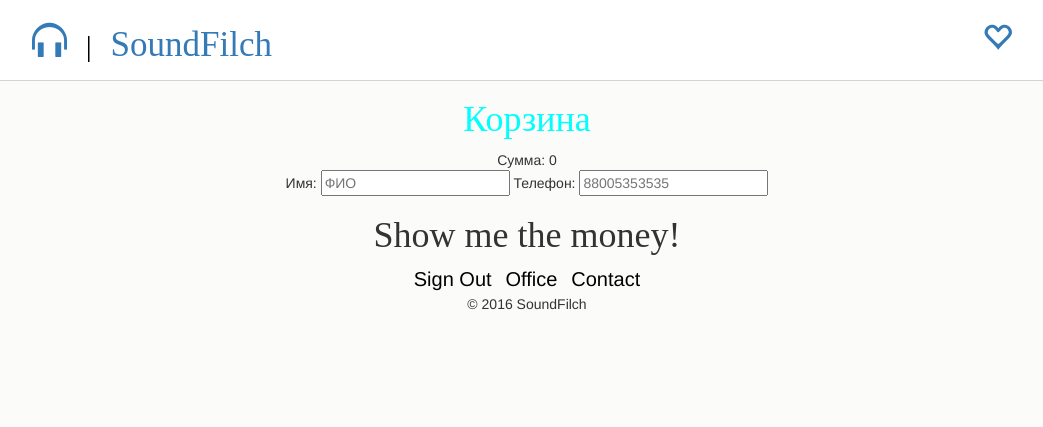
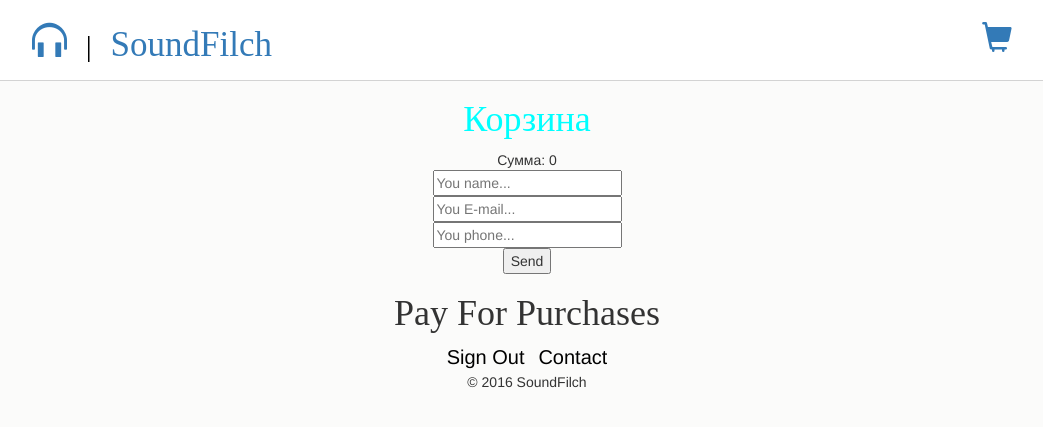
Before and after one commit to feelemon/OnlineMagazine, a Django app: page /backet/ in a window 1280 px wide. Shown: the top 427 px of the page, without its empty margins (113-1156 px from the left). Run offline with Django 3.2, Linux system fonts and the light colour scheme; the visitor is signed in with stand-in values (Sample User, id 1); parts of the project's set-up code (start-up, migrations or seed data) failed here and were passed over; some libraries are stand-ins or nearby versions.

Commit message:
the best design and more features

```diff
--- a/magazine/forms.py
+++ b/magazine/forms.py
@@ -9,4 +9,5 @@ class PostForm(forms.ModelForm):
                   'text',
                   'image',
                   'cost',
+                  'number'
                   ]
--- a/magazine/models.py
+++ b/magazine/models.py
@@ -131,7 +131,8 @@ class Post(models.Model):
     author = models.ForeignKey('auth.User')
     title = models.CharField(max_length=200, verbose_name='Название Товара')
     text = models.TextField()
-    cost = models.IntegerField(default=0, verbose_name='Цена')
+    cost = models.CharField(max_length=200, verbose_name='Цена')
+    number = models.IntegerField(default=1, verbose_name='Количество')
     image = models.FileField(null=True, blank=True)
     # cost = models.IntegerField(label='cost',  max_length=5)
     created_date = models.DateTimeField(
--- a/magazine/static/css/magazine.css
+++ b/magazine/static/css/magazine.css
@@ -42,8 +42,8 @@ h1, h2, h3, h4 {
 .bot-menu {
     position: static;
     bottom: 0;
-    width: 100%;
-    margin-bottom: 0;
+    /*width: 100%;*/
+    /*margin-bottom: 0;*/
     text-align: center;
     /*padding-top: 100px;*/
     /*margin-bottom: 15px;*/
@@ -262,6 +262,10 @@ h1, h2, h3, h4 {
     border-color: #828282;
 }
 
+.tsvet {
+    /*background-color: gold;*/
+}
+
 .backet .row img, .backet .row .name, .backet .row .price, .backet .row .delete {
     display: inline-block;
     vertical-align: middle;
@@ -272,6 +276,14 @@ h1, h2, h3, h4 {
     max-height: 100px;
     margin-right: 30px;
     width: auto;
+}
+
+.left_pay{
+    float: left;
+}
+
+.right_pay {
+    float: right;
 }
 
 .backet .row .delete {
--- a/magazine/templates/magazine/backet.html
+++ b/magazine/templates/magazine/backet.html
@@ -4,13 +4,45 @@
     <div class="backet"></div>
 
     <div class="total"> Сумма: <span class="sum"> 0 </span> </div>
-    Имя: <input name="name" placeholder="ФИО">
-    Телефон: <input name="phone" placeholder="88005353535">
+    <form>
+        <input type="hidden" name="project_name" value="Site Name">
+		<input type="hidden" name="admin_email" value="admin@mail.com">
+		<input type="hidden" name="form_subject" value="Form Subject">
+		<!-- END Hidden Required Fields -->
+
+		<input type="text" name="Name" placeholder="You name..." required><br>
+		<input type="text" name="E-mail" placeholder="You E-mail..." required><br>
+		<input type="text" name="Phone" placeholder="You phone..."><br>
+		<button>Send</button>
+        </form>
 {#    <a id="cart" href="{% url 'cart' %}"> <h1>Show me the money!</h1></a>#}
 
-    <h1 id="cart" class='oplata' onclick="ShowMoney()">Show me the money!</h1>
+    <h1 id="cart" class='oplata' onclick="ShowMoney()">Pay For Purchases</h1>
     {{ form.render }}
 
+
+    <script>
+    $(document).ready(function() {
+
+	//E-mail Ajax Send
+	$("form").submit(function() { //Change
+		var th = $(this);
+		$.ajax({
+			type: "POST",
+			url: "mail.php", //Change
+			data: th.serialize()
+		}).done(function() {
+			alert("Thank you!");
+			setTimeout(function() {
+				// Done Functions
+				th.trigger("reset");
+			}, 1000);
+		});
+		return false;
+	});
+
+});
+    </script>
 <script type="text/javascript">
     $(function(){
         var arr1 = $.cookie('cart');
@@ -60,4 +92,6 @@
 
     }
     </script>
+
+
 {% endblock %}
--- a/magazine/templates/magazine/base.html
+++ b/magazine/templates/magazine/base.html
@@ -33,7 +33,7 @@
             <a href="/"> SoundFilch </a>
         <span class="group">
             <a href="{% url 'backet' %}"
-                       class="glyphicon glyphicon-heart-empty"></a>
+                       class="glyphicon glyphicon-shopping-cart"></a>
             <span style='padding-left:10px;'></span>
 {#                <a href="{% url 'rock' %}"#}
 {#                   class="glyphicon glyphicon-fire"></a>#}
@@ -55,8 +55,8 @@
     {% if user.is_authenticated %}
         <a class="hvr-overline-reveal" href="{% url 'logout' %}"> Sign Out </a>
         <span style='padding-left:10px;'></span>
-        <a class="hvr-overline-reveal" href="{% url 'post_new' %}"> Office </a>
-        <span style='padding-right:10px;'></span>
+{#        <a class="hvr-overline-reveal" href="{% url 'post_new' %}"> Office </a>#}
+{#        <span style='padding-right:10px;'></span>#}
         <a class="hvr-overline-reveal" href="{% url 'locus' %}"> Contact </a>
     {% else %}
         {#                <a class="link" href="{% url 'home' %}">Enter VK</a>#}
--- a/magazine/templates/magazine/post_edit.html
+++ b/magazine/templates/magazine/post_edit.html
@@ -6,7 +6,7 @@
         <h1>New post</h1>
         <form method="POST" action='' enctype='multipart/form-data' class="post-form">{% csrf_token %}
             {{ form.as_p }}
-            <a href="{% url 'post_list'%}"> <button type="submit" class="save btn btn-default"> Save </button> </a>
+             <button type="submit" class="save btn btn-default"> <a href="{% url 'post_list'%}"> Save  </a> </button>
         </form>
         {#        </div>#}
     </div>
--- a/magazine/templates/magazine/post_list.html
+++ b/magazine/templates/magazine/post_list.html
@@ -1,13 +1,13 @@
 {% extends 'magazine/base.html' %}
 {% block content %}
     {% if user.is_authenticated %}
-        <h1>
+        <div class="tsvet"> <h1>
             <a href="{% url 'post_list'%}">ALL</a>
             <a href="{% url 'rock' %}">#Rock</a>
             <a href="{% url 'rap' %}">#Rap</a>
             <a href="{% url 'dance' %}">#Dance</a>
             <a href="{% url 'electro' %}">#Electro</a>
-        </h1>
+        </h1> </div>
         <div class="container content">
         <div class="row">
             {% for post in posts %}
--- a/magazine/urls.py
+++ b/magazine/urls.py
@@ -16,7 +16,7 @@ urlpatterns = [
     url(r'^accounts/loginok/$', login, {'template_name': 'magazine/login.html'}, name='login'),
     url(r'^locus/$', views.locus, name='locus'),
     url(r'^backet/', views.backet, name='backet'),
-    url(r'^rock/$', views.rock, name='rock'),
+    url(r'^rock/$', views.category_rock, name='rock'),
     url(r'^dance/$', views.dance, name='dance'),
     url(r'^electro/$', views.electro, name='electro'),
     url(r'^rap/$', views.rap, name='rap'),
--- a/magazine/views.py
+++ b/magazine/views.py
@@ -1,20 +1,18 @@
 from django.contrib.auth import logout
 from django.contrib.auth.decorators import login_required
 from django.contrib.auth.forms import UserCreationForm
+from django.core.urlresolvers import reverse
 from django.http import HttpResponse
 from django.shortcuts import get_object_or_404
 from django.shortcuts import render, redirect
-from django.utils import timezone
+from django.views.decorators.csrf import csrf_exempt
 from django.views.generic.base import View
 from django.views.generic.edit import FormView
+from paypal.standard.forms import PayPalPaymentsForm
 from .forms import PostForm
 from .models import *
-from django.views.decorators.csrf import csrf_exempt
-from django.core.urlresolvers import reverse
-from paypal.standard.forms import PayPalPaymentsForm
-from paypal.standard.models import ST_PP_COMPLETED
-from paypal.standard.ipn.signals import valid_ipn_received
-
+from django.contrib import messages
+from django.core.mail import send_mail
 
 @csrf_exempt
 def paypal_success(request):
@@ -170,7 +168,7 @@ def post_edit(request, pk = None):
 def locus(request):
     return render(request, 'magazine/locus.html',)
 
-def rock(request):
+def category_rock(request):
     posts = Post.objects.filter(category__alias='Rock').order_by('-published_date')
     return render(request, 'magazine/post_list.html', {'posts': posts})
 def rap(request):
```
Also changed, not shown: magazine/templates/magazine/locus.html (+10 -0 lines), magazine/templates/magazine/post_detail.html (+18 -3 lines), mysite/settings.py (+7 -1 lines), magazine/migrations/0027_auto_20160622_2118.py (added), magazine/migrations/0028_auto_20160623_0014.py (added), magazine/migrations/0029_auto_20160623_0410.py (added), 1 other file.
